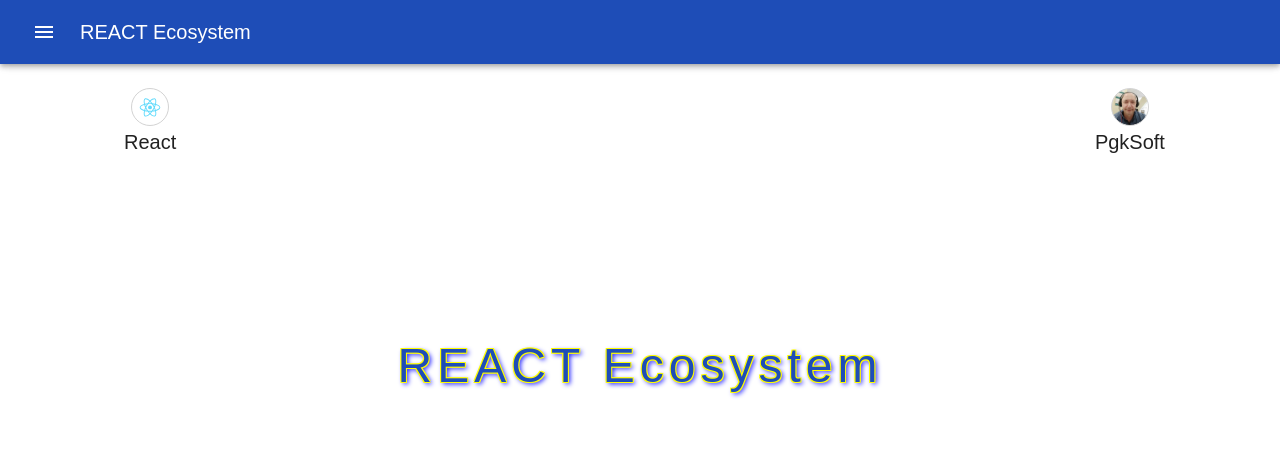
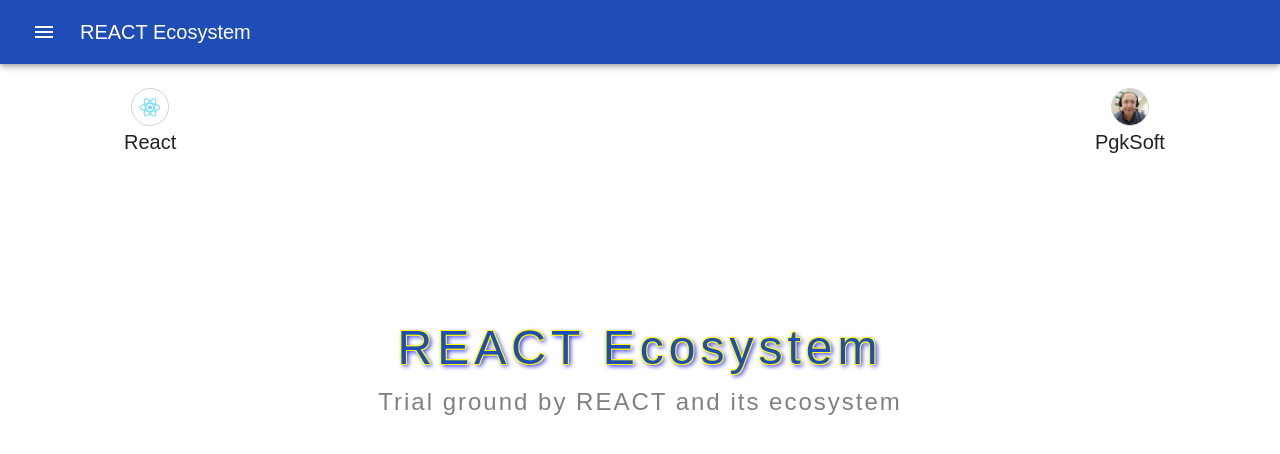
Before and after one commit to pgksoft/my-react-ecosystem, a React (Create React App) app: page /home in a window 1280 px wide. Shown: the top 454 px of the page. Built offline with nearby package versions, Linux system fonts and the light colour scheme.

Commit message:
update description in home-page.tsx

```diff
--- a/src/pages/home-page.tsx
+++ b/src/pages/home-page.tsx
@@ -31,10 +31,6 @@
     },
     app: {
       width: '56%'
-    },
-    titleApp: {
-      textShadow:
-        '-1px -1px 0 yellow, 1px -1px 0 yellow, -1px 1px 0 yellow, 1px 1px 0 yellow, 2px 2px 5px blue'
     },
     logoBox: {
       alignSelf: 'center',
@@ -73,13 +69,24 @@
 
       <Box className={clsx(classes.section, classes.app)}>
         <Typography
-          className={classes.titleApp}
           color='primary'
           fontSize='3rem'
           fontWeight='bolt'
           letterSpacing='5px'
+          sx={{
+            textShadow:
+              '-1px -1px 0 yellow, 1px -1px 0 yellow, -1px 1px 0 yellow, 1px 1px 0 yellow, 2px 2px 5px blue'
+          }}
         >
           {TITLES_OF_APP.title}
+        </Typography>
+        <Typography
+          color='gray'
+          fontSize='1.5rem'
+          fontWeight='bolt'
+          letterSpacing='2px'
+        >
+          Trial ground by REACT and its ecosystem
         </Typography>
       </Box>
 
```
